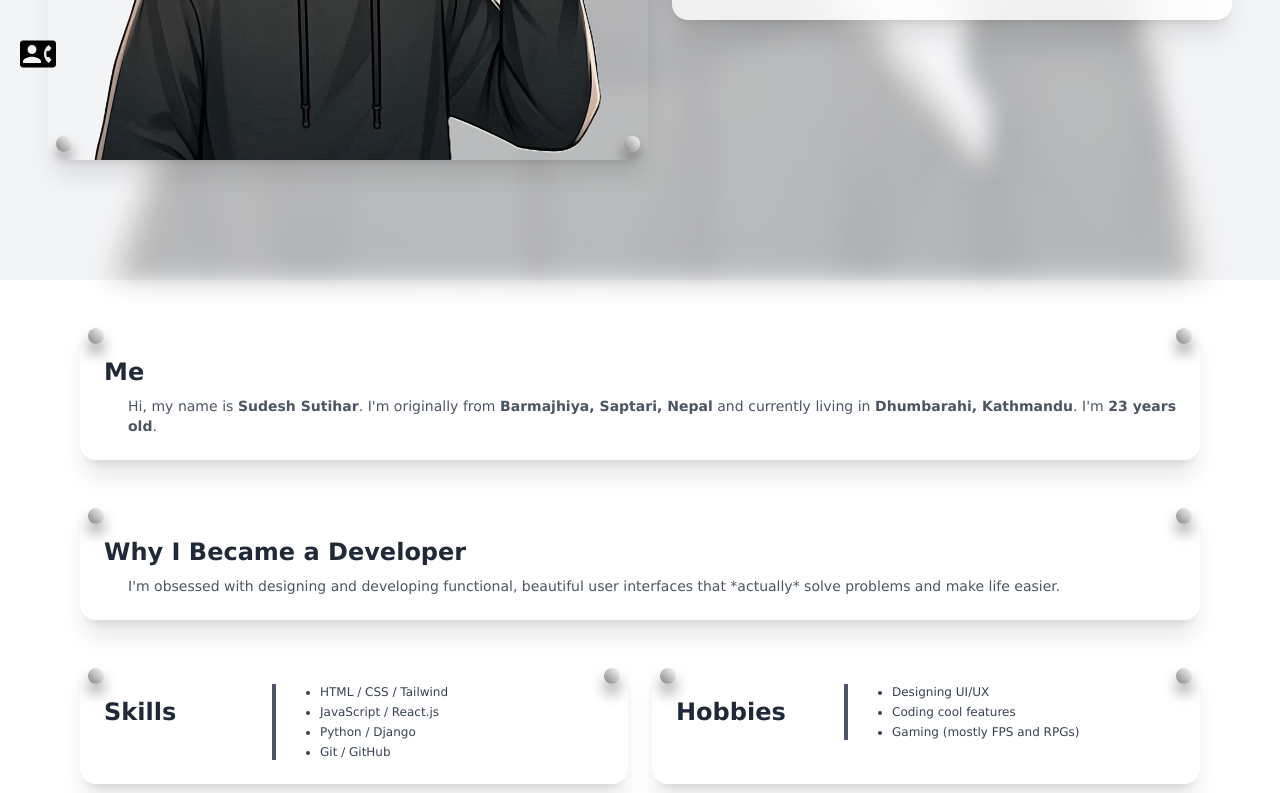
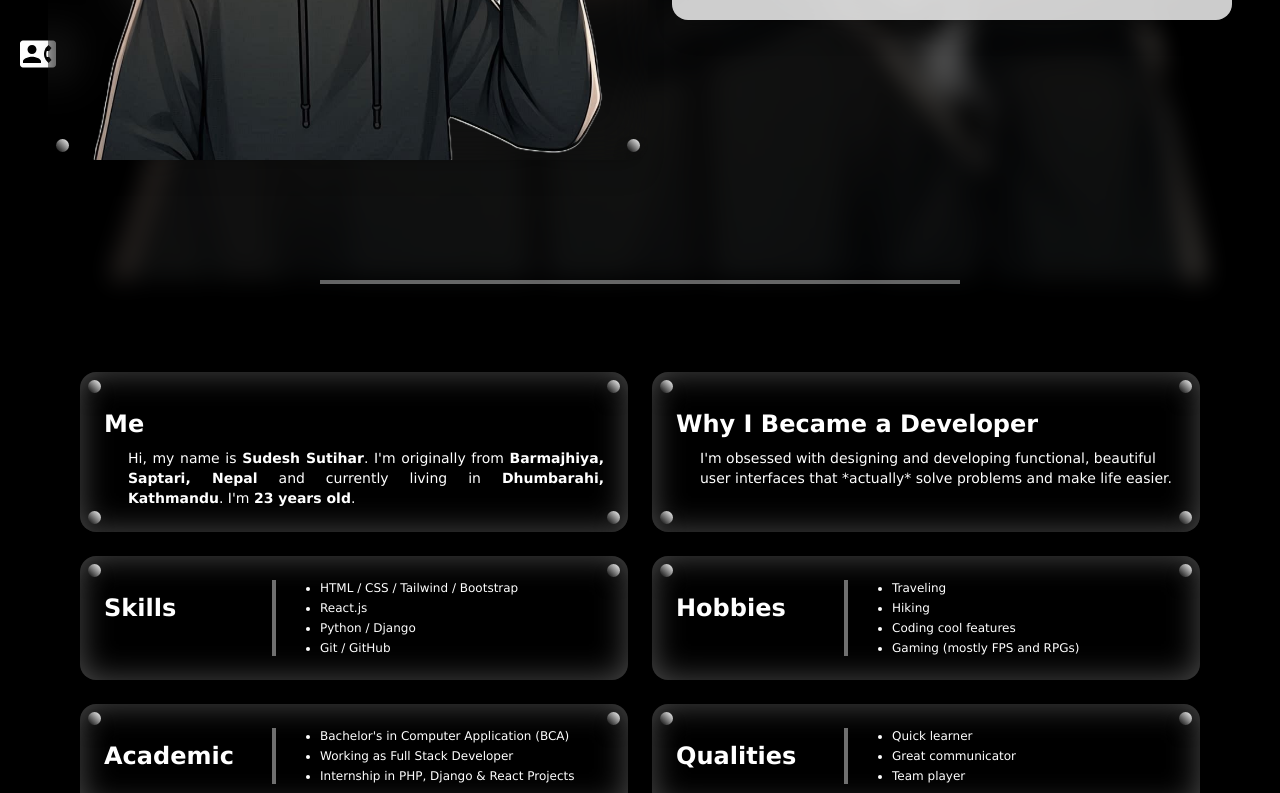
Before and after one commit to Mr-SudAce/Portfolio, a React (Vite) app: page /aboutme in a window 1280 px wide. Shown: the part 520-1313 px from the top of the page. Built offline with nearby package versions, Linux system fonts and the light colour scheme.

Commit message:
Portfolio

```diff
--- a/src/App.css
+++ b/src/App.css
@@ -1,7 +1,7 @@
 :root {
     --primary_color: rgb(0, 0, 0);
-    --secondary_color: rgb(255, 0, 0);
-    --nav_color: rgb(0, 0, 0);
+    --secondary_color: rgb(111, 111, 111);
+    --nav_color: rgb(255, 255, 255);
     --text_color: rgb(255, 255, 255);
 }
 
@@ -45,9 +45,9 @@
 
 
 .dot1 {
-    width: 1rem;
-    height: 1rem;
-    background: linear-gradient(to top right, gray, white);
+    width: 0.8rem;
+    height: 0.8rem;
+    background: linear-gradient(to top right, black, white);
     border-radius: 100%;
     box-shadow: 0 10px 15px -3px black;
     position: absolute;
@@ -56,9 +56,9 @@
 }
 
 .dot2 {
-    width: 1rem;
-    height: 1rem;
-    background: linear-gradient(to top right, gray, white);
+    width: 0.8rem;
+    height: 0.8rem;
+    background: linear-gradient(to top right, black, white);
     border-radius: 100%;
     box-shadow: 0 10px 15px -3px black;
     position: absolute;
@@ -67,9 +67,9 @@
 }
 
 .dot3 {
-    width: 1rem;
-    height: 1rem;
-    background: linear-gradient(to top right, gray, white);
+    width: 0.8rem;
+    height: 0.8rem;
+    background: linear-gradient(to top right, black, white);
     border-radius: 100%;
     box-shadow: 0 10px 15px -3px black;
     position: absolute;
@@ -78,9 +78,9 @@
 }
 
 .dot4 {
-    width: 1rem;
-    height: 1rem;
-    background: linear-gradient(to top right, gray, white);
+    width: 0.8rem;
+    height: 0.8rem;
+    background: linear-gradient(to top right, black, white);
     border-radius: 100%;
     box-shadow: 0 10px 15px -3px black;
     position: absolute;
--- a/src/App.jsx
+++ b/src/App.jsx
@@ -7,7 +7,7 @@ function App() {
   return (
     <>
       <BrowserRouter>
-        <div className="h-screen ">
+        <div className="h-screen bg-black">
           <Routes>
             <Route path="/" element={<index.StartPoint />} />
             <Route path="home/" element={<index.Home />} />
--- a/src/Components/AboutMe.jsx
+++ b/src/Components/AboutMe.jsx
@@ -6,7 +6,7 @@ import { Menu, SectionCards, Card } from "../index"
 const AboutMe = () => {
   return (
     <>
-      <div className="flex flex-wrap justify-center items-center gap-6 p-8 min-h-screen relative bg-gray-100">
+      <div className="flex flex-wrap justify-center items-center gap-6 p-8 min-h-screen relative bgprimary">
         <div className='fixed top-[50vh] left-0 z-[1]'>
           <Menu />
         </div>
@@ -24,7 +24,7 @@ const AboutMe = () => {
         </h1>
 
         {/* Profile image with decorative corners */}
-        <div className="relative w-[75vh] h-[70vh] rounded-2xl overflow-hidden shadow-xl z-10">
+        <div className="relative w-[75vh] h-[70vh] rounded-2xl overflow-hidden backdrop-blur-xl shadow-xl z-10">
           <img
             src={p_img}
             loading="lazy"
@@ -41,7 +41,7 @@ const AboutMe = () => {
         </div>
 
         {/* Description box */}
-        <div className="w-[70vh] max-h-[70vh] bg-white rounded-2xl p-6 shadow-xl z-10 backdrop-blur-2xl bg-opacity-80">
+        <div className="w-[70vh] max-h-[70vh] bg-white rounded-2xl p-6 shadow-xl z-10 backdrop-blur-3xl bg-opacity-80">
           <div className='flex justify-between mb-4'>
             <div className='dot1'></div>
             <div className='dot2'></div>
@@ -59,7 +59,14 @@ const AboutMe = () => {
         </div>
       </div>
 
-      <div className="max-w-6xl mx-auto flex flex-col gap-10 px-4 py-10">
+
+      <div className='w-[100%] h-1 bgprimary mx-auto '>
+        <div className='w-[80vh] h-1 bgsecondary mx-auto '></div>
+      </div>
+
+
+      <div className='bgprimary max-h-auto py-16 '>
+        <div className="grid grid-cols-2 max-w-6xl mx-auto gap-6 px-4 py-6 ">
 
           {/* About Me */}
           <SectionCards title="Me">
@@ -76,13 +83,16 @@ const AboutMe = () => {
           </SectionCards>
 
           {/* Grid Sections */}
-        <div className="grid grid-cols-1 sm:grid-cols-2 gap-6">
+        </div>
+
+
+        <div className="grid grid-col-2 max-w-6xl mx-auto px-4 lg:grid-cols-2 md:grid-cols-2 gap-6">
 
           {/* Skills */}
           <Card title="Skills">
-            <ul className="list-disc ml-6 text-xs text-gray-700 space-y-1">
-              <li>HTML / CSS / Tailwind</li>
-              <li>JavaScript / React.js</li>
+            <ul className="list-disc ml-6 space-y-1">
+              <li>HTML / CSS / Tailwind / Bootstrap</li>
+              <li>React.js</li>
               <li>Python / Django</li>
               <li>Git / GitHub</li>
             </ul>
@@ -90,8 +100,9 @@ const AboutMe = () => {
 
           {/* Hobbies */}
           <Card title="Hobbies">
-            <ul className="list-disc ml-6 text-xs text-gray-700 space-y-1">
-              <li>Designing UI/UX</li>
+            <ul className="list-disc ml-6 space-y-1">
+              <li>Traveling</li>
+              <li>Hiking</li>
               <li>Coding cool features</li>
               <li>Gaming (mostly FPS and RPGs)</li>
             </ul>
@@ -99,18 +110,17 @@ const AboutMe = () => {
 
           {/* Academic */}
           <Card title="Academic">
-            <ul className="list-disc ml-6 text-xs text-gray-700 space-y-1">
-              <li>Bachelor&apos;s in Computer Science</li>
+            <ul className="list-disc ml-6 space-y-1">
+              <li>Bachelor&apos;s in Computer Application (BCA)</li>
               <li>Working as Full Stack Developer</li>
-              <li>Internship in Django & React Projects</li>
+              <li>Internship in PHP, Django & React Projects</li>
             </ul>
           </Card>
 
           {/* Qualities */}
           <Card title="Qualities">
-            <ul className="list-disc ml-6 text-xs text-gray-700 space-y-1">
+            <ul className="list-disc ml-6 space-y-1">
               <li>Quick learner</li>
-              <li>Detail-oriented</li>
               <li>Great communicator</li>
               <li>Team player</li>
             </ul>
--- a/src/Components/FloatIcon.jsx
+++ b/src/Components/FloatIcon.jsx
@@ -27,6 +27,7 @@ const FloatIcon = () => {
                     initial={{ opacity: 0, y: 650, x: -280 }}
                     animate={{ opacity: 1, y: icon.y, x: icon.x }}
                     transition={{ delay: icon.delay }}
+
                     src={icon.src}
                     alt="icon"
                     className="absolute top-0 right-0 z-50 w-[10vh] h-[10vh]"
--- a/src/Components/Home.jsx
+++ b/src/Components/Home.jsx
@@ -14,7 +14,7 @@ const Home = () => {
             <div className="dot4 z-[1]"></div>
             <MenuBar />
             <Bg />
-            <motion.div className='h-screen flex relative overflow-hidden items-center justify-center shadow-inner-lg'>
+            <motion.div className='h-screen flex relative overflow-hidden items-center justify-center'>
                 <Tagline />
                 <motion.span
                     initial={{ opacity: 0, y: 100 }}
@@ -23,20 +23,6 @@ const Home = () => {
                     className='z-[50] absolute top-[82vh] left-[60vh] '>
                     <Download />
                 </motion.span>
-                {/* <motion.div initial={{ opacity: 0, y: -10000, }}
-                    animate={{ opacity: 1, y: -900 }}
-                    transition={{ duration: 1.2, delay: 0 }}
-                    className='fixed bg-red-700'>
-                    <div className='absolute transition-all
-                    h-[340vh] w-[250vh] rotate-45
-                    lg:h-[350vh] lg:w-[350vh] lg:rotate-45 lg:top-0
-                    md:h-[450vh] md:w-[550vh] md:rotate-45 md:top-[200vh]
-                    '
-                        style={{
-                            backgroundImage: "linear-gradient(to left, var(--primary_color) 70%, var(--secondary_color) 100%)",
-                        }}
-                    ></div>
-                </motion.div> */}
                 <motion.img
                     initial={{ opacity: 0, x: 500 }}
                     animate={{ opacity: 1, x: 0 }}
--- a/src/Components/Menu.jsx
+++ b/src/Components/Menu.jsx
@@ -28,6 +28,7 @@ const Menu = () => {
                             animate={{ opacity: 1, x: 0 }}
                             transition={{ duration: item.duration, delay: item.delay }}
                             className='text-4xl p-1  shadow-lg rounded-3' title={`${item.name.charAt(0).toUpperCase()}${item.name.slice(1)}`}
+                            style={{ color: "var(--nav_color)" }}
                         >
                             {item.icon}
                         </motion.span>
--- a/src/Components/Template/Card.jsx
+++ b/src/Components/Template/Card.jsx
@@ -2,15 +2,15 @@ import React from 'react'
 
 const Card = ({ title, children }) => {
     return (
-        <section className="relative bg-white rounded-2xl p-6 shadow-xl backdrop-blur-2xl bg-opacity-80">
+        <section className="relative bgprimary shadow-inner-lg rounded-2xl p-6 backdrop-blur-2xl bg-opacity-80">
             {/* Top Dots */}
             <div className="dot1"></div>
             <div className="dot2"></div>
             {/* Content */}
             <span className='flex'>
-                <h2 className="text-2xl font-bold w-40 text-gray-800 mb-2 mt-3">{title}</h2>
-                <div className='w-[0.5vh] h-auto bg-gray-600 mx-2'></div>
-                <div className="text-sm text-gray-600 ml-3">{children}</div>
+                <h2 className="text-2xl font-bold w-40 textmain mb-2 mt-3">{title}</h2>
+                <div className='w-[0.5vh] h-auto bgsecondary mx-2'></div>
+                <div className="text-xs textmain ml-3">{children}</div>
             </span>
         </section>
     )
--- a/src/Components/Template/SectionCards.jsx
+++ b/src/Components/Template/SectionCards.jsx
@@ -2,14 +2,16 @@ import React from 'react'
 
 const SectionCards = ({ title, children }) => {
     return (
-        <section className="relative bg-white rounded-2xl p-6 shadow-xl backdrop-blur-2xl bg-opacity-80">
+        <section className="relative shadow-inner-lg max-h-[30vh] rounded-2xl p-6 backdrop-blur-2xl bg-opacity-80">
             {/* Top Dots */}
             <div className="dot1"></div>
             <div className="dot2"></div>
+            <div className="dot3"></div>
+            <div className="dot4"></div>
             {/* Content */}
             <span>
-                <h2 className="text-2xl font-bold text-gray-800 mb-2 mt-3">{title}</h2>
-                <div className="text-sm text-gray-600 ml-6">{children}</div>
+                <h2 className="text-2xl font-bold textmain mb-2 mt-3">{title}</h2>
+                <div className="text-sm textmain ml-6">{children}</div>
             </span>
         </section>
     )
--- a/tailwind.config.js
+++ b/tailwind.config.js
@@ -7,10 +7,10 @@ export default {
   theme: {
     extend: {
       boxShadow: {
-        'inner-lg': 'inset 0rem 0rem 2rem rgba(0, 0, 0, 1)',
+        'inner-lg': 'inset 0rem 0rem 2rem rgba(255, 255, 255, 0.3)',
       },
       animation: {
-        gradient: "gradientBG 5s ease infinite",
+        gradient: "gradientBG 5s ease infinite"
       },
       keyframes: {
         gradientBG: {
```
Also changed, not shown: src/Components/Project.jsx (+11 -8 lines), src/Components/Tagline.jsx (+15 -3 lines). Lines whose indentation alone changed are shown as unchanged.
